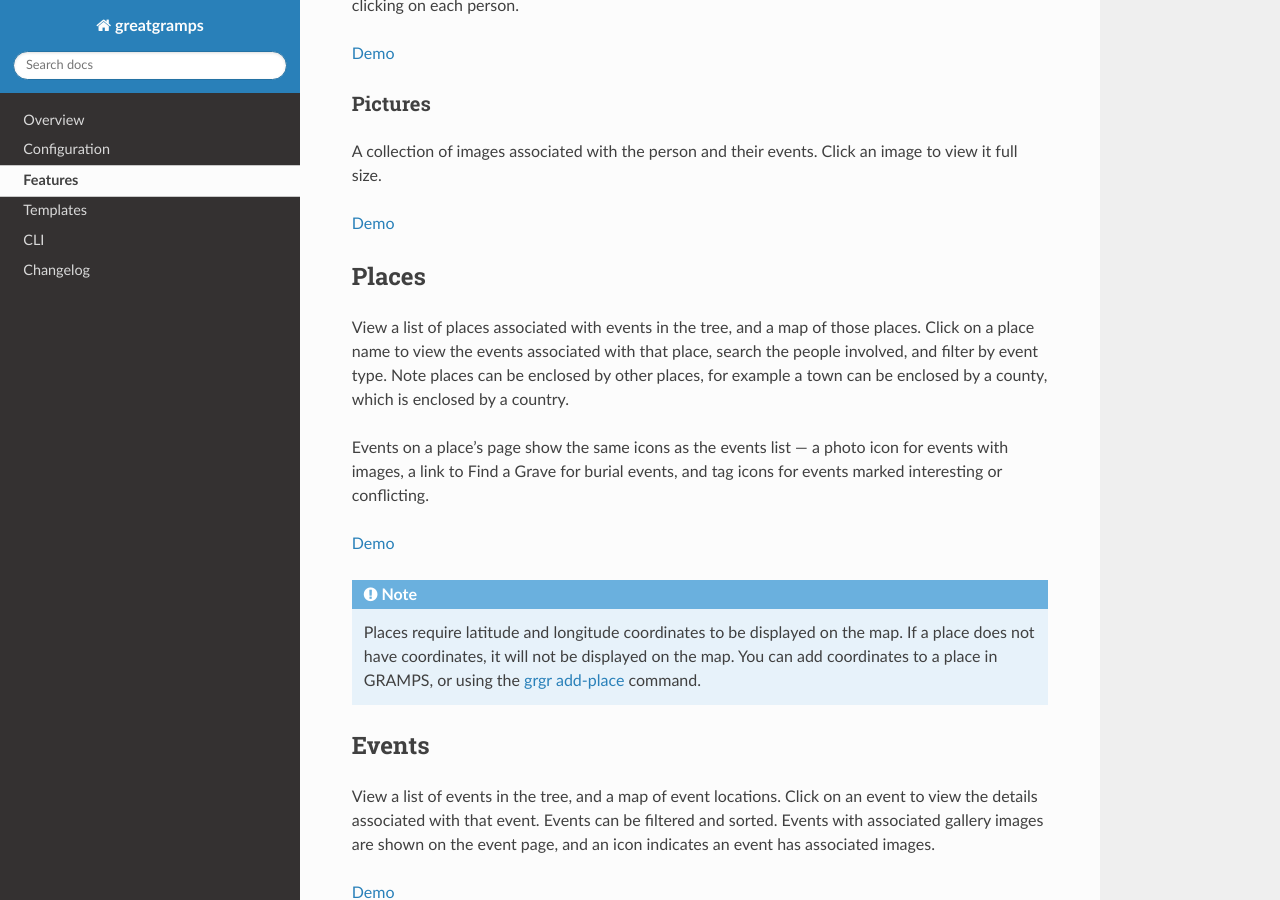
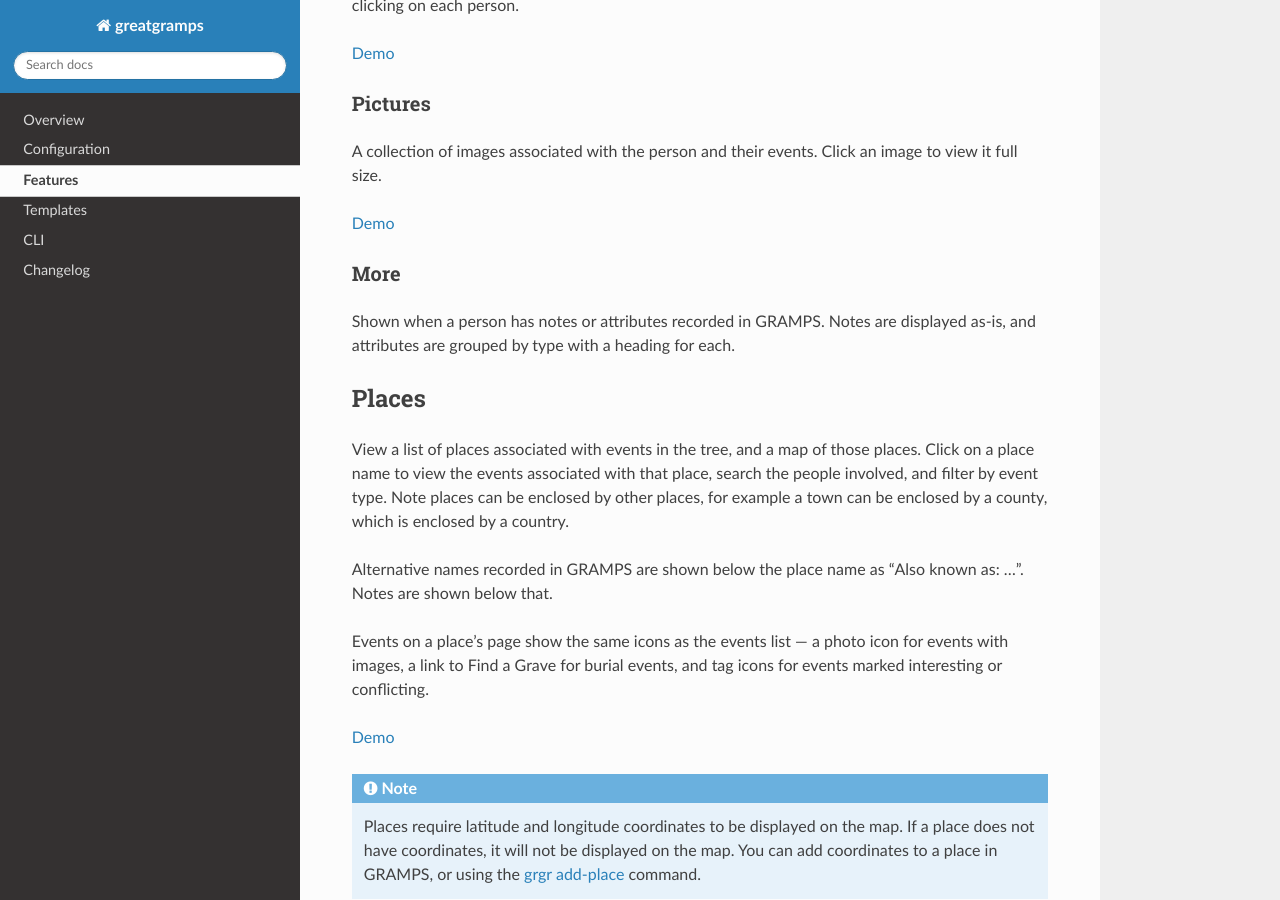
Before and after one commit to bennuttall/greatgramps, a Sphinx documentation site: the page built from docs/features/index.rst, in a window 1280 px wide and 900 px high, scrolled down 1716 px. Built offline with Sphinx 7.4.7 and the Read the Docs theme 3.1.0, drawn with Linux system fonts in a browser that asks for light colours; pages that are not in the unit, such as notebooks, are missing from menus.

Commit message:
Update docs for More tab and place alt names/notes
Co-Authored-By: Claude Sonnet 4.6 <noreply@anthropic.com>

```diff
--- a/docs/features/index.rst
+++ b/docs/features/index.rst
@@ -84,6 +84,12 @@ size.
 
 `Demo <https://gramps.bennuttall.com/I0000/people/I0000/pictures/>`_
 
+More
+----
+
+Shown when a person has notes or attributes recorded in GRAMPS. Notes are displayed as-is, and
+attributes are grouped by type with a heading for each.
+
 Places
 ======
 
@@ -91,6 +97,9 @@ View a list of places associated with events in the tree, and a map of those pla
 place name to view the events associated with that place, search the people involved, and filter by
 event type. Note places can be enclosed by other places, for example a town can be enclosed by a
 county, which is enclosed by a country.
+
+Alternative names recorded in GRAMPS are shown below the place name as "Also known as: …". Notes
+are shown below that.
 
 Events on a place's page show the same icons as the events list — a photo icon for events with
 images, a link to Find a Grave for burial events, and tag icons for events marked interesting or
```
